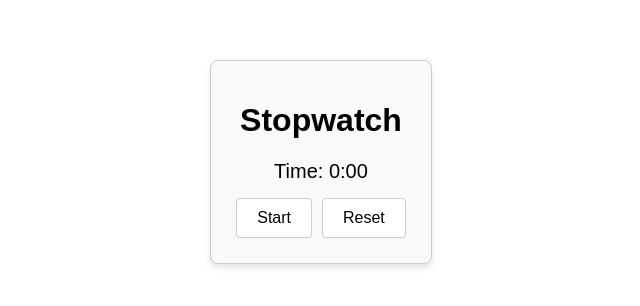
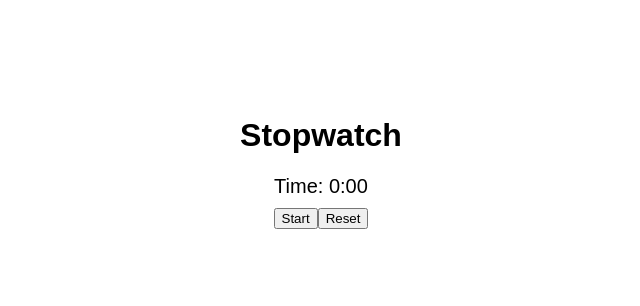
Before and after one commit to KushNagar2002/Stopwatch, a React (Create React App) app: page / in a window 1280 px wide. Shown: the part 238-544 px from the top of the page, without its empty margins (319-959 px from the left). Built offline with nearby package versions, Linux system fonts and the light colour scheme.

Commit message:
Update App.css

```diff
--- a/src/App.css
+++ b/src/App.css
@@ -10,29 +10,9 @@ body {
 
   .stopwatch-container {
     text-align: center;
-    border: 1px solid #ccc;
-    padding: 20px;
-    border-radius: 8px;
-    box-shadow: 0 4px 6px rgba(0, 0, 0, 0.1);
-    background-color: #f9f9f9;
   }
 
   p {
     font-size: 20px;
     margin: 10px 0;
   }
-
-  .button-container button {
-    margin: 5px;
-    padding: 10px 20px;
-    font-size: 16px;
-    cursor: pointer;
-    border: 1px solid #ccc;
-    border-radius: 4px;
-    background-color: white;
-    transition: background-color 0.3s ease;
-  }
-
-  .button-container button:hover {
-    background-color: #f0f0f0;
-  }
```
